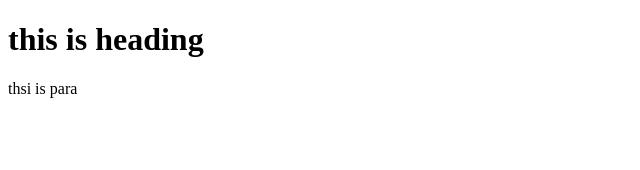
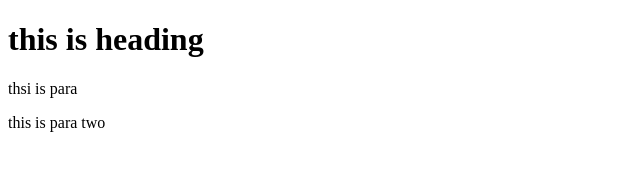
Before and after one commit to Priyaljain20/git-test, a website: page index.html in a window 1280 px wide. Shown: the whole page, without its empty margins (0-640 px from the left). Drawn offline with Linux system fonts and the light colour scheme.

Commit message:
second commit

```diff
--- a/index.html
+++ b/index.html
@@ -8,5 +8,6 @@
 <body>
     <h1>this is heading </h1>
     <p>thsi is para</p>
+    <p>this is para two</p>
 </body>
 </html>
```
Also changed, not shown: package.json (added, +24 -0 lines), 2 other files.
